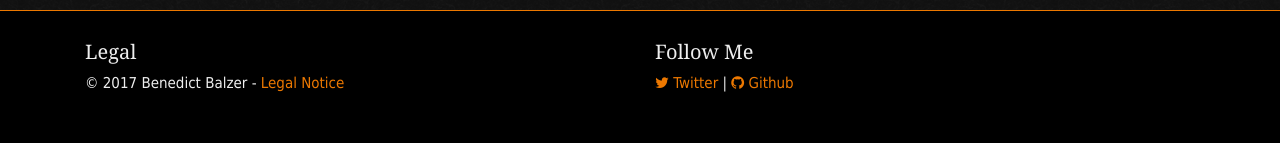
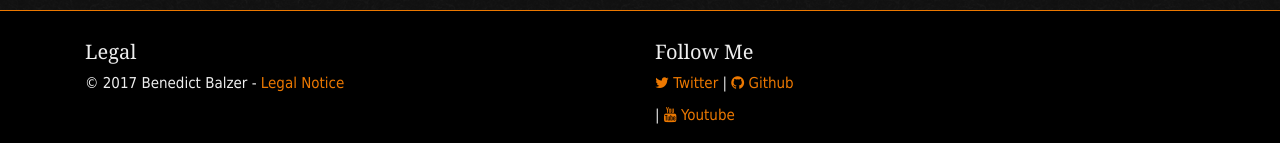
Before and after one commit to DevHopps/website, a Jekyll site: the page built from index.md, in a window 1280 px wide and 1274 px high. Shown: the part 1128-1271 px from the top of the window. Built offline with Jekyll 4.4.1, drawn with Linux system fonts in a browser that asks for light colours; nearby versions of some CDN libraries; a style sheet for code colours, icons or effects is not loaded.

Commit message:
Added Youtube

```diff
--- a/_config.yml
+++ b/_config.yml
@@ -24,6 +24,7 @@ google_analytics_key:
 social:
     github: devhopps
     twitter: dev_hopps
+    youtube: channel/UCgIoIDUDdu5wApsED2XiIfg
 
 # Build settings
 markdown: kramdown
--- a/_includes/footer.html
+++ b/_includes/footer.html
@@ -9,7 +9,8 @@
                 <h1>Follow Me</h1>
                 <p>
                     <a href="https://twitter.com/{{ site.social.twitter }}"><i class="fa fa-twitter" aria-hidden="true"></i> Twitter</a> |
-                    <a href="https://github.com/{{ site.social.github }}"><i class="fa fa-github" aria-hidden="true"></i> Github</p></a>
+                    <a href="https://github.com/{{ site.social.github }}"><i class="fa fa-github" aria-hidden="true"></i> Github</p></a> |
+                    <a href="https://youtube.com/{{ site.social.youtube }}"><i class="fa fa-youtube" aria-hidden="true"></i> Youtube</p></a>
             </div>
         </div>
     </section>
```
